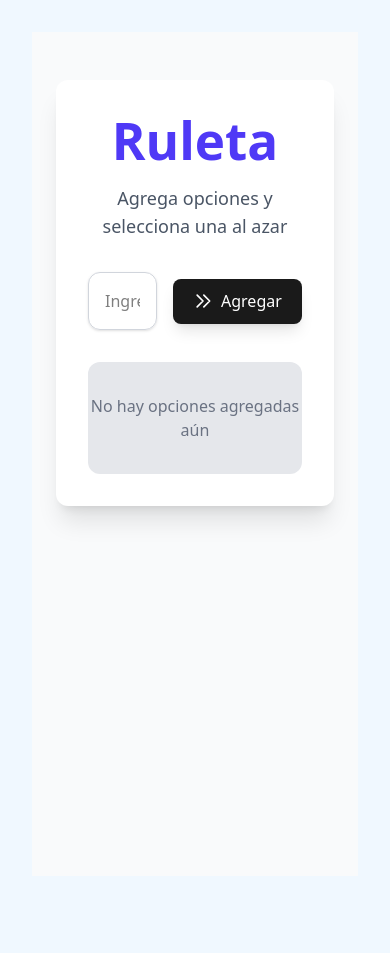
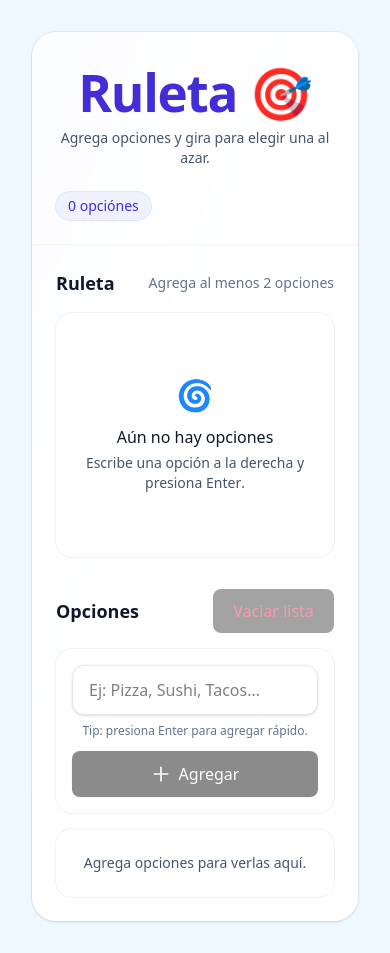
Before and after one commit to RamonTec/ruleta, a React (Vite) app: page / in a window 390 px wide. Before the commit the page ends 908 px from the top, so only its background shows below. Built offline with nearby package versions, Linux system fonts and the light colour scheme.

Commit message:
feat: added local storage to improve ux and responsive version

```diff
--- a/src/App.tsx
+++ b/src/App.tsx
@@ -1,32 +1,74 @@
-import { useState } from "react";
+import { useEffect, useMemo, useRef, useState } from "react";
 import "./App.css";
 import { toast } from "react-toastify";
+import confetti from "canvas-confetti";
 import { OptionsList } from "./components/optionList";
-import confetti from "canvas-confetti";
 import { RouletteWheel } from "./components/RouletteWheel";
 
+const STORAGE_KEY = "roulette_options_v1";
+
 function App() {
-  const [options, setOptions] = useState<string[]>([]);
-  const [selectedOption, setSelectedOption] = useState<string | null>(null);
+  const [options, setOptions] = useState<string[]>(() => {
+    try {
+      const raw = localStorage.getItem(STORAGE_KEY);
+      return raw ? (JSON.parse(raw) as string[]) : [];
+    } catch {
+      return [];
+    }
+  });
+
+  const [draft, setDraft] = useState("");
+  const inputRef = useRef<HTMLInputElement>(null);
+
+  useEffect(() => {
+    try {
+      localStorage.setItem(STORAGE_KEY, JSON.stringify(options));
+    } catch {
+      // ignore storage errors
+    }
+  }, [options]);
+
+  const trimmed = useMemo(() => draft.trim(), [draft]);
+
+  const isDuplicate = useMemo(() => {
+    const key = trimmed.toLocaleLowerCase();
+    return key.length > 0 && options.some(o => o.toLocaleLowerCase() === key);
+  }, [trimmed, options]);
+
+  const canAdd = trimmed.length > 0 && !isDuplicate;
 
   const handleAddOption = () => {
-    if (!selectedOption?.trim()) {
+    if (!trimmed) {
       toast.error("No se puede agregar una opción vacía");
       return;
     }
-    setOptions((prev) => [...prev, selectedOption.trim()]);
-    toast.info(`Opción "${selectedOption}" agregada`);
-    setSelectedOption(null);
+    if (isDuplicate) {
+      toast.warning("Esa opción ya existe");
+      return;
+    }
+
+    setOptions(prev => [...prev, trimmed]);
+    setDraft("");
+    toast.success(`Opción “${trimmed}” agregada`);
+    // Mejor UX: vuelve a enfocar para agregar rápido
+    requestAnimationFrame(() => inputRef.current?.focus());
   };
 
   const removeOption = (index: number) => {
-    setOptions((prev) => prev.filter((_, i) => i !== index));
-    toast.success(`Opción "${options[index]}" eliminada`);
+    const removed = options[index];
+    setOptions(prev => prev.filter((_, i) => i !== index));
+    if (removed) toast.info(`Opción “${removed}” eliminada`);
   };
 
   const handleClearOptions = () => {
+    if (options.length === 0) return;
+
+    const shouldConfirm = options.length >= 5;
+    if (shouldConfirm && !window.confirm("¿Seguro que quieres vaciar la lista?")) return;
+
     setOptions([]);
-    toast.info("Opciones eliminadas");
+    toast.info("Lista vaciada");
+    requestAnimationFrame(() => inputRef.current?.focus());
   };
 
   const handleConfetti = () => {
@@ -42,69 +84,151 @@ function App() {
   };
 
   return (
-    <div className="flex flex-col items-center bg-gray-50 min-h-screen py-12 px-6">
-      <div className="max-w-4xl w-full bg-white p-8 rounded-xl shadow-xl space-y-8">
-        {/* Título */}
-        <div className="text-center">
-          <h1 className="text-5xl font-semibold text-indigo-600 mb-4">Ruleta</h1>
-          <p className="text-gray-600 text-lg">Agrega opciones y selecciona una al azar</p>
+    <div className="bg-gradient-to-br from-indigo-50 via-white to-white rounded-3xl">
+      <div className="mx-auto w-full max-w-6xl">
+        <div className="rounded-3xl bg-white/80 backdrop-blur ring-1 ring-black/5 shadow-sm">
+
+          <div className="px-6 pt-8 pb-6 md:px-10 border-b border-black/5">
+            <div className="flex flex-col gap-2 md:flex-row md:items-end md:justify-between">
+              <div>
+                <h1 className="text-4xl md:text-5xl font-semibold tracking-tight text-indigo-700">
+                  Ruleta 🎯
+                </h1>
+                <p className="mt-2 text-sm md:text-base text-slate-600">
+                  Agrega opciones y gira para elegir una al azar.
+                </p>
               </div>
 
-        {/* Input y botón de agregar opción */}
-        <div className="flex gap-4 items-center justify-center">
-          <input
-            className="w-full max-w-md p-4 border border-gray-300 rounded-xl shadow-sm focus:outline-none focus:ring-2 focus:ring-indigo-500 transition"
-            type="text"
-            value={selectedOption || ""}
-            onChange={(e) => setSelectedOption(e.target.value)}
-            placeholder="Ingresa una opción..."
-            onKeyPress={(e) => e.key === "Enter" && handleAddOption()}
-          />
-          <button
-            onClick={handleAddOption}
-            className="px-6 py-3 bg-indigo-600 text-white font-medium rounded-lg shadow-lg hover:bg-indigo-700 transition"
-            disabled={!selectedOption}
-          >
-            <span className="flex items-center space-x-2">
-              <svg xmlns="http://www.w3.org/2000/svg" fill="none" viewBox="0 0 24 24" stroke="currentColor" className="w-5 h-5">
-                <path stroke-linecap="round" stroke-linejoin="round" stroke-width="2" d="M13 5l7 7-7 7M5 5l7 7-7 7" />
-              </svg>
-              <span>Agregar</span>
+              <div className="mt-4 md:mt-0 flex items-center gap-2">
+                <span className="inline-flex items-center rounded-full bg-indigo-50 px-3 py-1 text-sm font-medium text-indigo-700 ring-1 ring-indigo-100">
+                  {options.length} opción{options.length === 1 ? "" : "es"}
                 </span>
-          </button>
+              </div>
+            </div>
           </div>
 
-        {/* Ruleta */}
+          <div className="grid gap-8 p-6 md:p-10 lg:grid-cols-2">
+            <section className="space-y-4">
+              <div className="flex items-center justify-between">
+                <h2 className="text-lg font-semibold text-slate-900">Ruleta</h2>
+                <p className="text-sm text-slate-500">
+                  {options.length < 2 ? "Agrega al menos 2 opciones" : "Listo para girar"}
+                </p>
+              </div>
+
+              <div className="rounded-2xl ring-1 ring-black/5 bg-white p-4 md:p-6">
                 {options.length > 0 ? (
-          <div className="max-w-xs md:max-w-sm lg:max-w-md mx-auto mb-6">
+                  <div className="mx-auto max-w-md">
                     <RouletteWheel options={options} onResult={handleResult} />
                   </div>
                 ) : (
-          <div className="text-center py-8 bg-gray-200 rounded-xl text-gray-500">
-            No hay opciones agregadas aún
+                  <div className="grid place-items-center py-12 text-center">
+                    <div className="mx-auto max-w-sm">
+                      <div className="text-3xl">🌀</div>
+                      <p className="mt-3 font-medium text-slate-900">Aún no hay opciones</p>
+                      <p className="mt-1 text-sm text-slate-600">
+                        Escribe una opción a la derecha y presiona <span className="font-medium">Enter</span>.
+                      </p>
+                    </div>
                   </div>
                 )}
+              </div>
+            </section>
 
-        {/* Lista de opciones y botón de vaciar lista */}
-        {options.length > 0 && (
-          <div className="space-y-4">
-            <div className="flex justify-between items-center">
-              <h2 className="text-xl font-semibold text-gray-800">Opciones ({options.length})</h2>
+            <section className="space-y-4">
+              <div className="flex items-center justify-between gap-3">
+                <h2 className="text-lg font-semibold text-slate-900">Opciones</h2>
+
                 <button
                   onClick={handleClearOptions}
-                className="text-red-500 hover:text-red-700 font-medium transition"
+                  disabled={options.length === 0}
+                  className="text-sm font-medium text-rose-600 hover:text-rose-700 disabled:opacity-40 disabled:cursor-not-allowed focus-visible:outline-none focus-visible:ring-2 focus-visible:ring-rose-400 rounded"
                 >
                   Vaciar lista
                 </button>
               </div>
 
+              <div className="rounded-2xl ring-1 ring-black/5 bg-white p-4 md:p-5">
+                <label className="sr-only" htmlFor="option-input">
+                  Nueva opción
+                </label>
+
+                <div className="flex flex-col gap-3 sm:flex-row sm:items-center">
+                  <div className="flex-1">
+                    <input
+                      ref={inputRef}
+                      id="option-input"
+                      className={[
+                        "w-full rounded-xl border bg-white px-4 py-3 shadow-sm outline-none transition",
+                        "focus:ring-2 focus:ring-indigo-500",
+                        "disabled:opacity-60",
+                        isDuplicate ? "border-amber-300 focus:ring-amber-400" : "border-slate-200",
+                      ].join(" ")}
+                      type="text"
+                      value={draft}
+                      onChange={(e) => setDraft(e.target.value)}
+                      placeholder="Ej: Pizza, Sushi, Tacos…"
+                      onKeyDown={(e) => {
+                        if (e.key === "Enter") handleAddOption();
+                      }}
+                      autoComplete="off"
+                    />
+
+                    <div className="mt-2 text-xs">
+                      {!trimmed ? (
+                        <span className="text-slate-500">Tip: presiona Enter para agregar rápido.</span>
+                      ) : isDuplicate ? (
+                        <span className="text-amber-700">Ya existe esa opción (evita duplicados).</span>
+                      ) : (
+                        <span className="text-slate-500">Se agregará: <span className="font-medium text-slate-700">“{trimmed}”</span></span>
+                      )}
+                    </div>
+                  </div>
+
+                  <button
+                    onClick={handleAddOption}
+                    disabled={!canAdd}
+                    className="inline-flex items-center justify-center gap-2 rounded-xl bg-indigo-600 px-5 py-3 text-white font-medium shadow-sm transition hover:bg-indigo-700 disabled:opacity-50 disabled:cursor-not-allowed focus-visible:outline-none focus-visible:ring-2 focus-visible:ring-indigo-400"
+                  >
+                    <svg
+                      xmlns="http://www.w3.org/2000/svg"
+                      fill="none"
+                      viewBox="0 0 24 24"
+                      stroke="currentColor"
+                      className="h-5 w-5"
+                      aria-hidden="true"
+                    >
+                      <path strokeLinecap="round" strokeLinejoin="round" strokeWidth="2" d="M12 4v16m8-8H4" />
+                    </svg>
+                    Agregar
+                  </button>
+                </div>
+              </div>
+
+              <div className="rounded-2xl ring-1 ring-black/5 bg-white">
+                {options.length === 0 ? (
+                  <div className="p-6 text-sm text-slate-600">
+                    Agrega opciones para verlas aquí.
+                  </div>
+                ) : (
+                  <div className="max-h-[22rem] overflow-auto p-2">
                     <ul className="space-y-2">
                       {options.map((opt, idx) => (
-                <OptionsList key={idx} option={opt} index={idx} removeOption={removeOption} />
+                        <OptionsList
+                          key={`${opt}-${idx}`}
+                          option={opt}
+                          index={idx}
+                          removeOption={removeOption}
+                        />
                       ))}
                     </ul>
                   </div>
                 )}
+              </div>
+            </section>
+          </div>
+
+        </div>
       </div>
     </div>
   );
```
Lines whose indentation alone changed are shown as unchanged.
